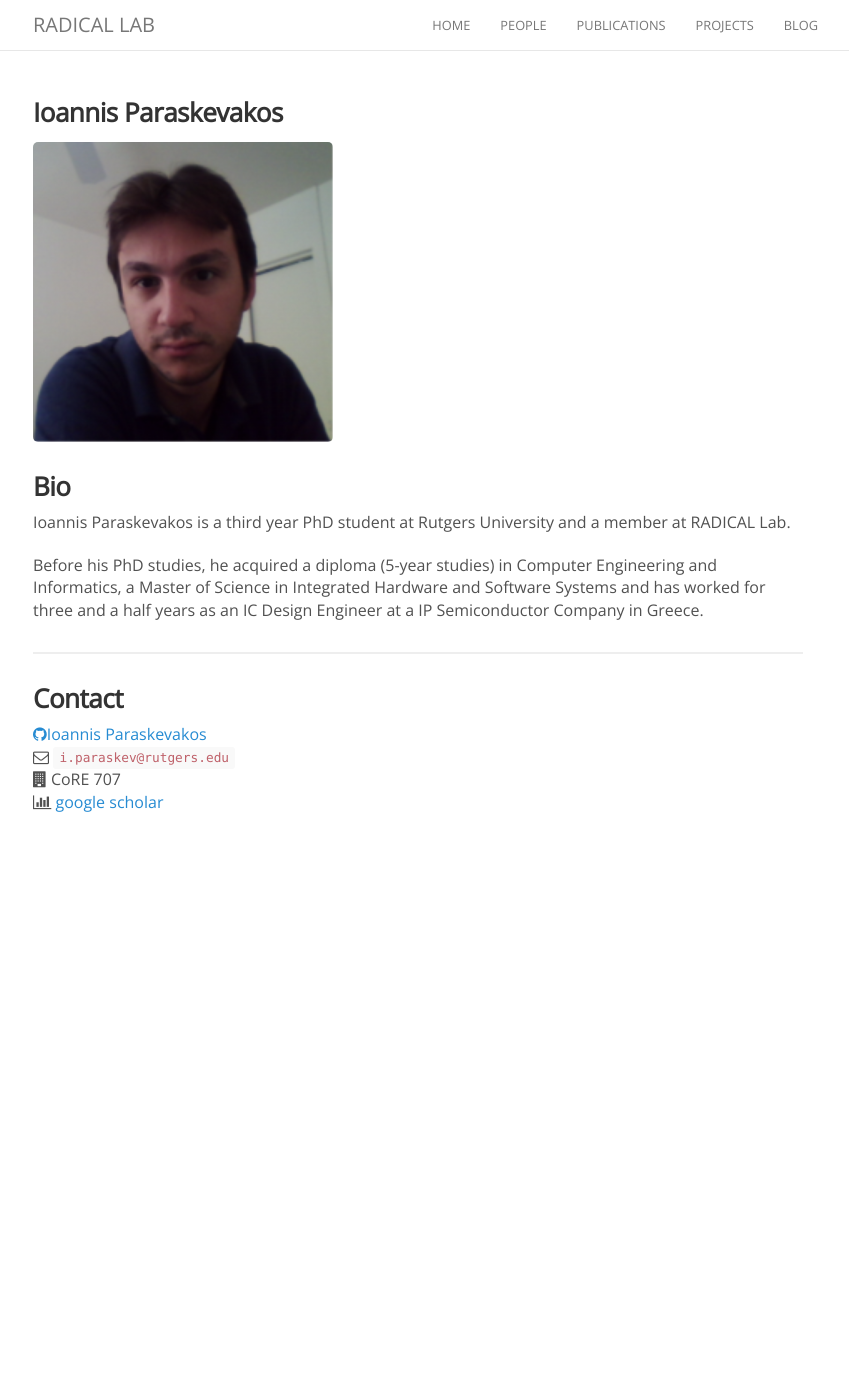
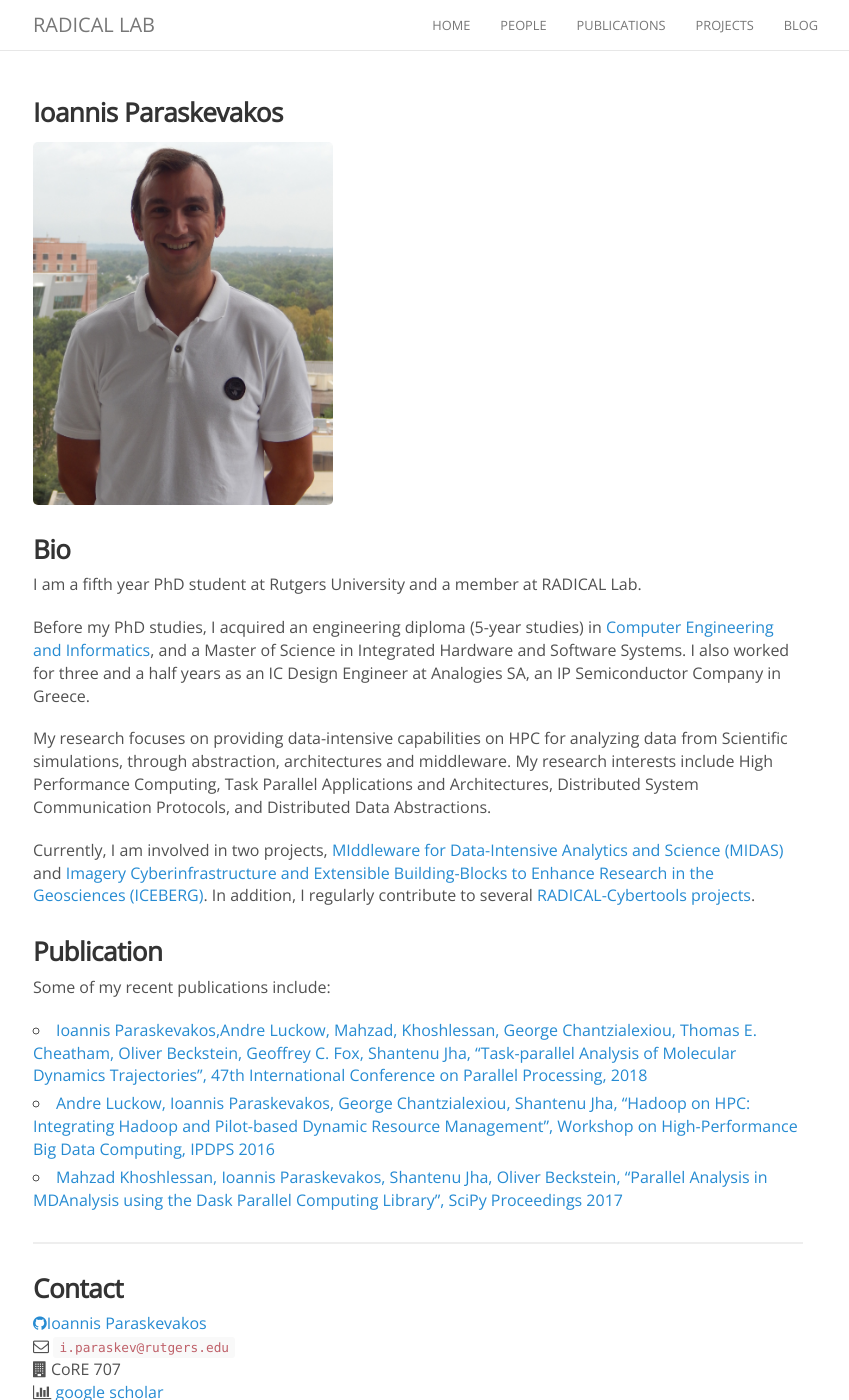
Before and after one commit to seymaguleryuz/radical-group.github.io, a Jekyll site: the page built from _people/ioannis_par.md, in a window 1280 px wide and 1400 px high. Shown: the whole window, without its empty margins (222-1071 px from the left). Built offline with Jekyll 4.4.1, drawn with Linux system fonts in a browser that asks for light colours; nearby versions of some CDN libraries.

Commit message:
Updating my personal webpage

```diff
--- a/_people/ioannis_par.md
+++ b/_people/ioannis_par.md
@@ -2,7 +2,7 @@
 name: "Ioannis Paraskevakos"
 collection: people
 position: phd
-avatar: giannis.png
+avatar: ioannis_par.jpg
 joined: 2014
 permalink: /people/iparask
 ---
@@ -11,9 +11,33 @@ permalink: /people/iparask
 
 ### Bio
 
-Ioannis Paraskevakos is a third year PhD student at Rutgers University and a member at RADICAL Lab.
+I am a fifth year PhD student at Rutgers University and a member at RADICAL Lab.
 
-Before his PhD studies, he acquired a diploma (5-year studies) in Computer Engineering and Informatics, a Master of Science in Integrated Hardware and Software Systems and has worked for three and a half years as an IC Design Engineer at a IP Semiconductor Company in Greece.
+Before my PhD studies, I acquired an engineering diploma (5-year studies) in
+[Computer Engineering and Informatics](https://www.ceid.upatras.gr/en), and a
+Master of Science in Integrated Hardware and Software Systems. I also worked for
+three and a half years as an IC Design Engineer at Analogies SA, an IP Semiconductor
+Company in Greece.
+
+My research focuses on providing data-intensive capabilities on HPC for analyzing
+data from Scientific simulations, through abstraction, architectures and middleware.
+My research interests include High Performance Computing, Task Parallel Applications and Architectures,
+Distributed System Communication Protocols, and Distributed Data Abstractions.
+
+Currently, I am involved in two projects, [MIddleware for Data-Intensive Analytics and Science (MIDAS)](/projects/midas) and [Imagery Cyberinfrastructure and Extensible Building-Blocks to Enhance Research in the Geosciences (ICEBERG)](/projects/iceberg).
+In addition, I regularly  contribute to several [RADICAL-Cybertools projects](https://github.com/radical-cybertools/).
+
+### Publication
+Some of my recent publications include:
+
+- [Ioannis Paraskevakos,Andre Luckow, Mahzad, Khoshlessan, George Chantzialexiou, Thomas E. Cheatham,
+Oliver Beckstein, Geoffrey C. Fox, Shantenu Jha, “Task-parallel Analysis of Molecular Dynamics Trajectories”,
+47th International Conference on Parallel Processing, 2018](/publications/paraskevakos2018task)
+- [Andre Luckow, Ioannis Paraskevakos, George Chantzialexiou, Shantenu Jha, “Hadoop on HPC: Integrating
+Hadoop and Pilot-based Dynamic Resource Management”, Workshop on High-Performance Big
+Data Computing, IPDPS 2016](/publications/luckow2016hadoop)
+- [Mahzad Khoshlessan, Ioannis Paraskevakos, Shantenu Jha, Oliver Beckstein, “Parallel Analysis in
+MDAnalysis using the Dask Parallel Computing Library”, SciPy Proceedings 2017](/publications/mahzad2017parallel)
 
 <hr>
 
```
Also changed, not shown: images/people/giannis.png (deleted), images/people/ioannis_par.jpg (added).
